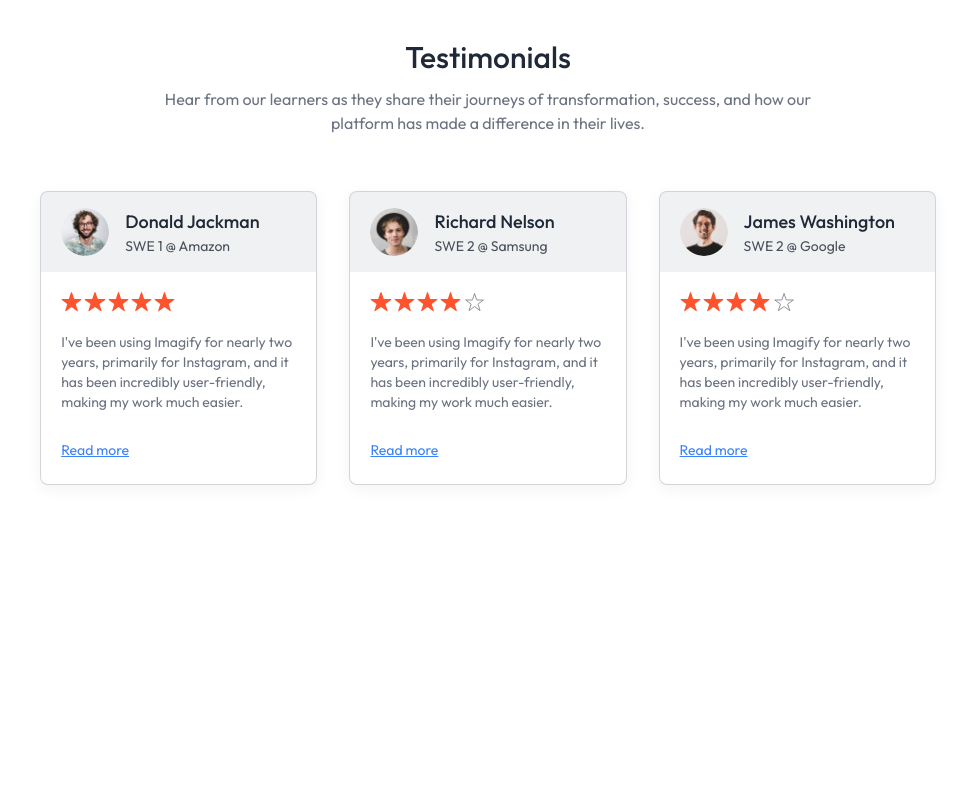
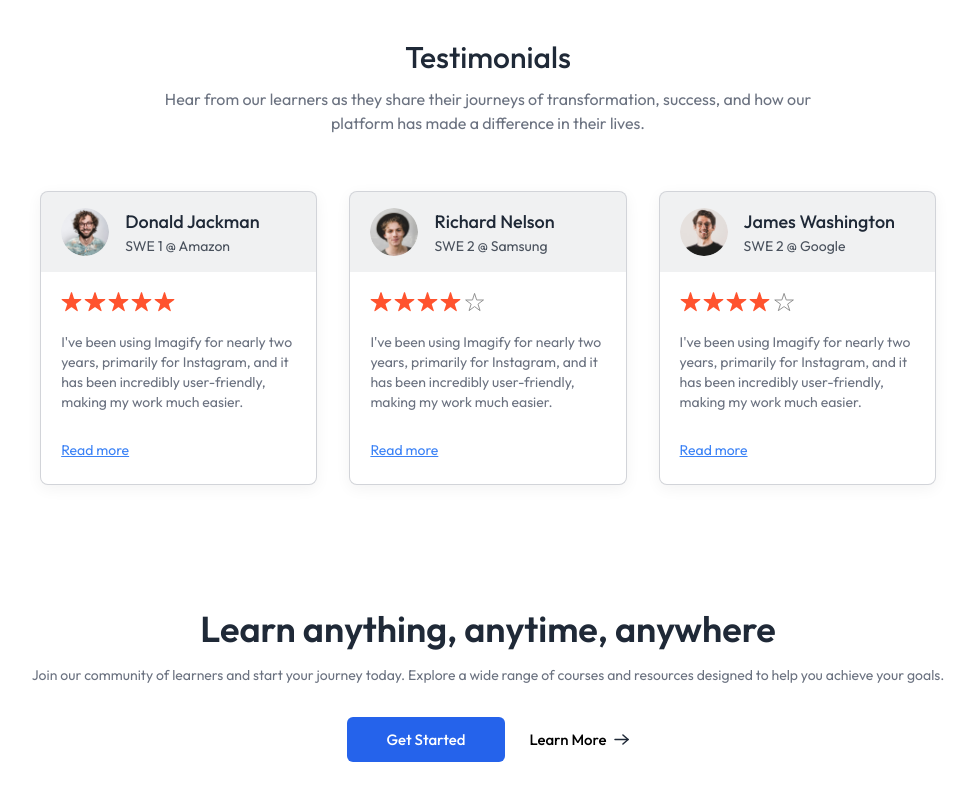
Before and after one commit to katyaynisingh001/learning-management-system, a React (Vite) app in the folder client/: page / in a window 1280 px wide. Shown: the part 1758-2558 px from the top of the page, without its empty margins (152-1126 px from the left). Before the commit the page ends 2299 px from the top, so only its background shows below. Built offline with nearby package versions, Linux system fonts and the light colour scheme; no server answers.

Commit message:
Add Call To Action Section
Co-authored-by: Nilakshi <diyap0790@gmail.com>

```diff
--- a/client/src/components/student/CallToAction.jsx
+++ b/client/src/components/student/CallToAction.jsx
@@ -1,9 +1,16 @@
 import React from 'react'
+import { assets } from '../../assets/assets'
 
 const CallToAction = () => {
   return (
-    <div>
-      <h1>Call to action</h1>
+    <div className='flex flex-col items-center gap-4 pt-10 pb-24 px-8 md:px-0'>
+      <h1 className='text-xl
+      md:text-4xl text-gray-800 font-semibold'>Learn anything, anytime, anywhere</h1>
+      <p className='text-gray-500 sm:text-sm'>Join our community of learners and start your journey today. Explore a wide range of courses and resources designed to help you achieve your goals.</p>
+      <div className='flex items-center font-medium gap-6 mt-4'>
+        <button className='bg-blue-600 text-white px-10 py-3 rounded-md'>Get Started</button>
+        <button className='flex items-center gap-2'>Learn More <img src={assets.arrow_icon} alt="arrow" /> </button>
+      </div>
     </div>
   )
 }
--- a/client/src/pages/student/Home.jsx
+++ b/client/src/pages/student/Home.jsx
@@ -3,6 +3,7 @@ import Hero from '../../components/student/Hero'
 import Companies from '../../components/student/Companies'
 import CoursesSection from '../../components/student/CoursesSection'
 import TestimonialsSection from '../../components/student/TestimonialsSection'
+import CallToAction from '../../components/student/CallToAction'
 
 const Home = () => {
   return (
@@ -11,6 +12,7 @@ const Home = () => {
       <Companies />
       <CoursesSection />
       <TestimonialsSection />
+      <CallToAction />
     </div>
   )
 }
```
